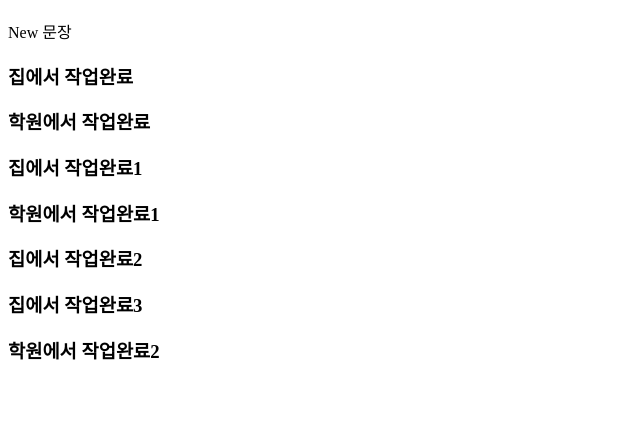
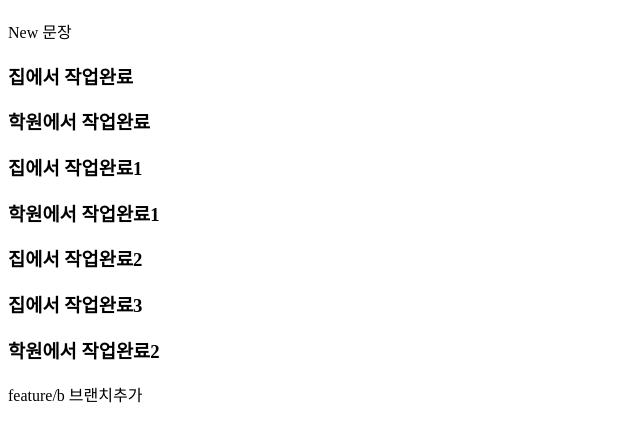
Before and after one commit to chldnwjd1234/git-test-251016-uj, a plain HTML site: page index.html in a window 1280 px wide. Shown: the part 61-502 px from the top of the page, without its empty margins (0-640 px from the left). Drawn offline with Linux system fonts and the light colour scheme.

Commit message:
feature/b 브랜치추가

```diff
--- a/index.html
+++ b/index.html
@@ -16,5 +16,6 @@
      <h3>집에서 작업완료2</h3>
      <h3>집에서 작업완료3</h3>
      <h3>학원에서 작업완료2</h3>
+     <p>feature/b 브랜치추가</p>
 </body>
 </html>
```
